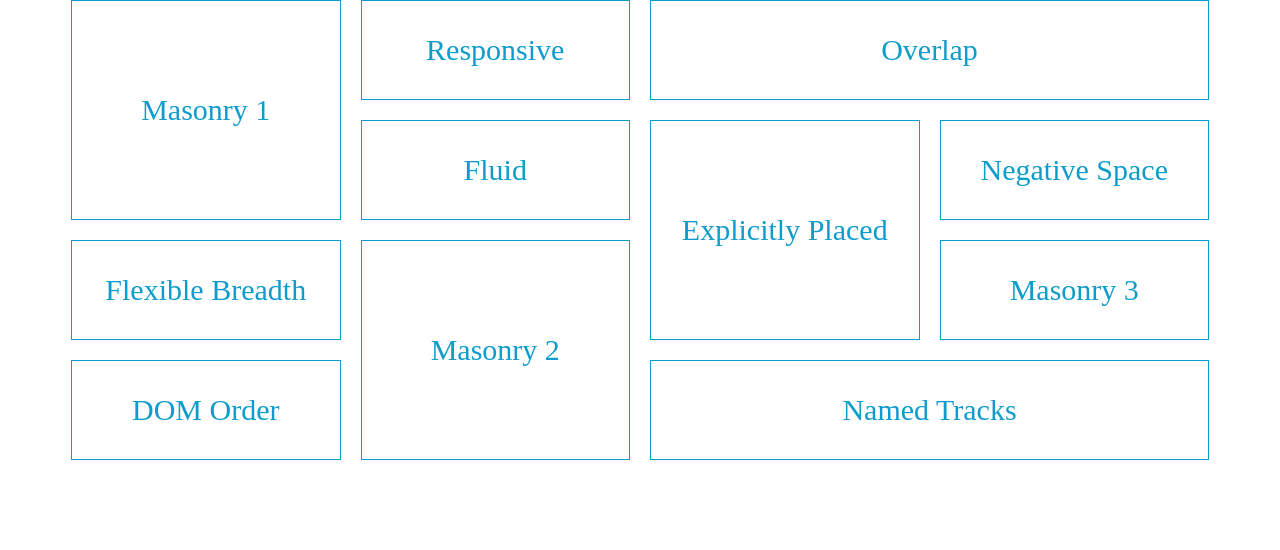
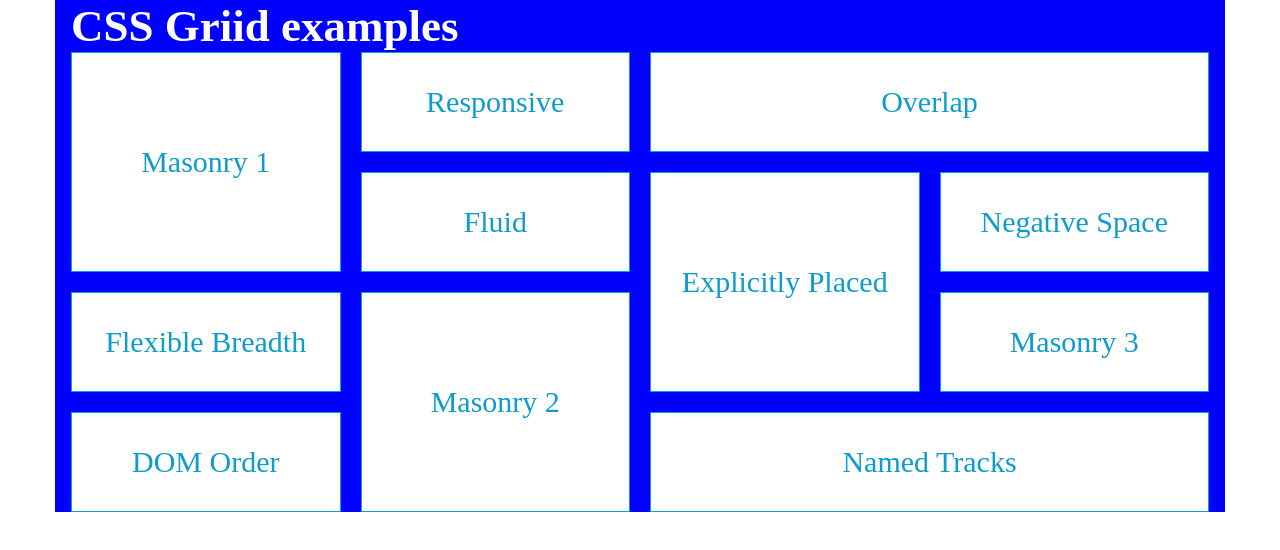
Before and after one commit to D-Bibileishvili/front27-homework9, a plain HTML site: page index.html in a window 1280 px wide. Drawn offline with Linux system fonts and the light colour scheme.

Commit message:
add title

```diff
--- a/css/style.css
+++ b/css/style.css
@@ -8,6 +8,8 @@
   max-width: 1170px;
   margin: auto;
   padding: 0 16px;
+  background-color: blue;
+  background-size: cover;
 }
 img {
   width: 100%;
@@ -22,7 +24,6 @@ a {
 
 .box {
   width: 100%;
-  /* height: 200px; */
   background-color: white;
   border: 1px solid;
   font-size: 30px;
@@ -89,3 +90,8 @@ a {
 .item-11 {
   grid-area: Named;
 }
+
+.title {
+  font-size: 30px;
+  color: white;
+}
--- a/index.html
+++ b/index.html
@@ -8,6 +8,9 @@
   </head>
   <body>
     <section class="container">
+      <div class="title">
+        <h1>CSS Griid examples</h1>
+      </div>
       <div class="parent">
         <section class="box item-1">Masonry 1</section>
         <section class="box item-2">Responsive</section>
```
